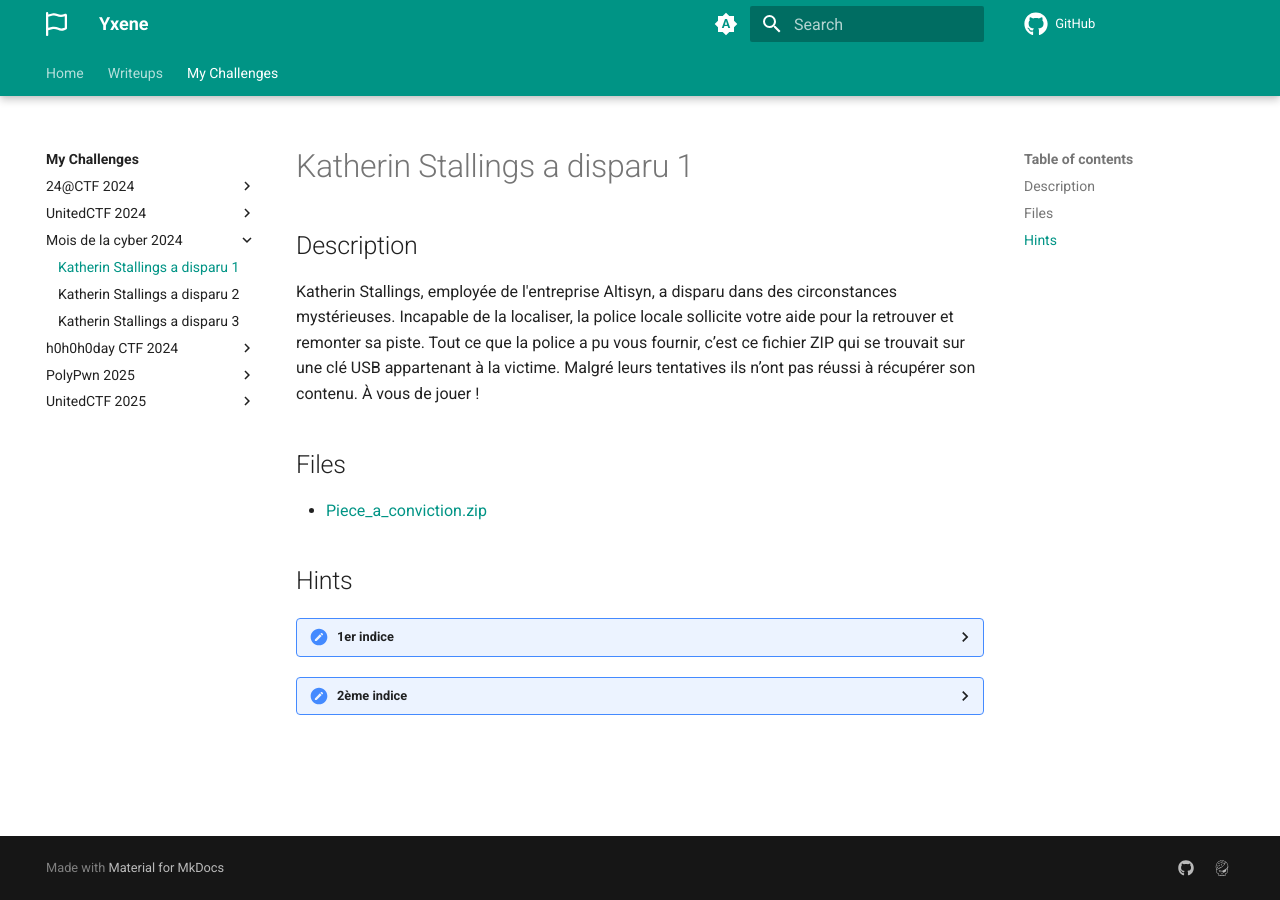
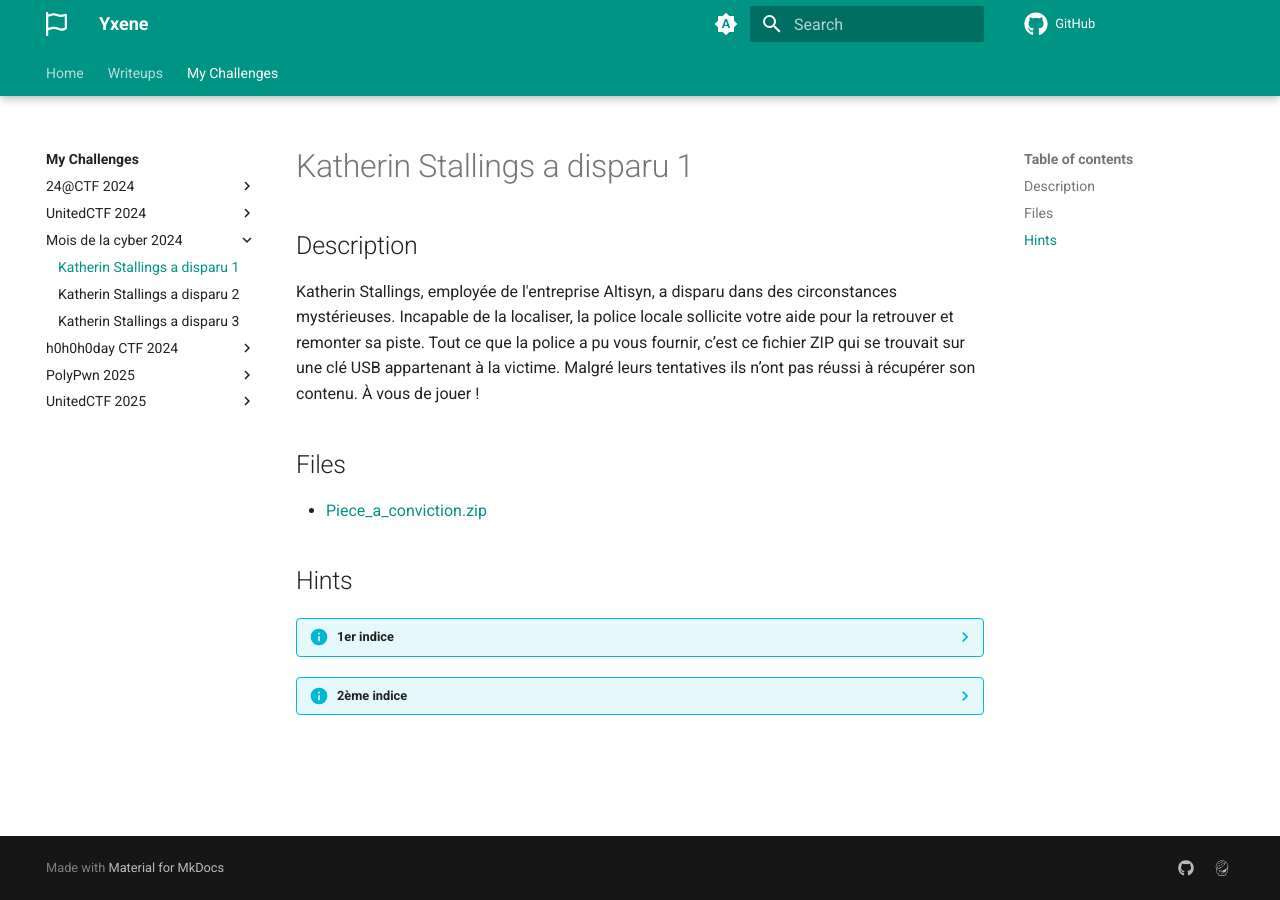
Before and after one commit to Yxene/yxene.github.io, an MkDocs documentation site: the page built from docs/my-challenges/mois-de-la-cyber-2024/katherin-stallings-a-disparu-1/README.md, in a window 1280 px wide. Built offline with MkDocs 1.6.1 and Material for MkDocs 9.7.7, drawn with Linux system fonts in a browser that asks for light colours; comment, search, counter and statistics services are not loaded.

Commit message:
Fix hints display

```diff
--- a/docs/my-challenges/mois-de-la-cyber-2024/katherin-stallings-a-disparu-1/README.md
+++ b/docs/my-challenges/mois-de-la-cyber-2024/katherin-stallings-a-disparu-1/README.md
@@ -11,13 +11,9 @@
 
 ## Hints
 
-<details>
-  <summary>1er indice</summary>
-  La police a aussi trouvé une photo de la victime sur sa clé USB, ça pourrait vous aider: [Selfie.jpg](Selfie.jpg)
-</details>
+??? info "1er indice"
+    La police a aussi trouvé une photo de la victime sur sa clé USB, ça pourrait vous aider: [Selfie.jpg](Selfie.jpg)
 
 
-<details>
-  <summary>2ème indice</summary>
-  La police (encore eux) a trouvé un exemplaire du livre Les réseaux sociaux pour les nuls dont un passage été surligné: [Les reseaux sociaux pour les nuls.png](Les reseaux sociaux pour les nuls.png)
-</details>
+??? info "2ème indice"
+    La police (encore eux) a trouvé un exemplaire du livre Les réseaux sociaux pour les nuls dont un passage été surligné: [Les reseaux sociaux pour les nuls.png](Les reseaux sociaux pour les nuls.png)
```
